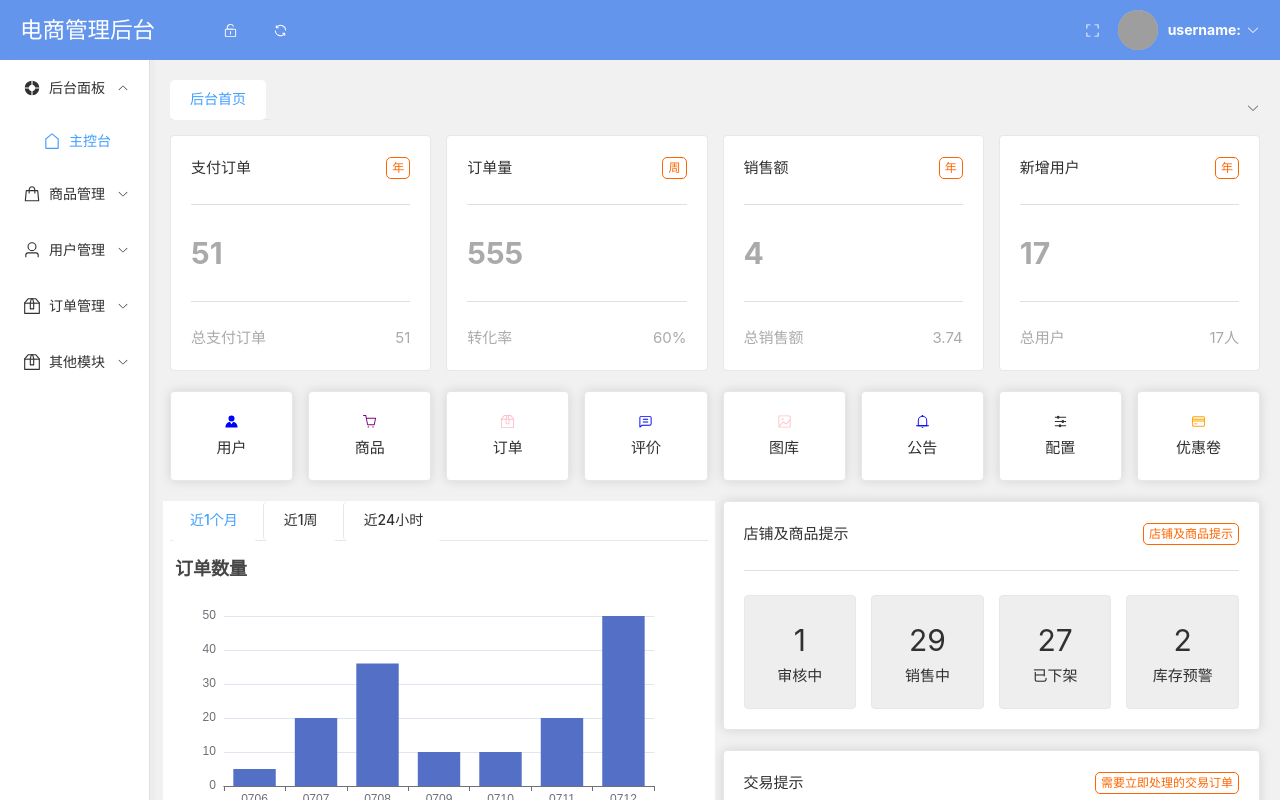
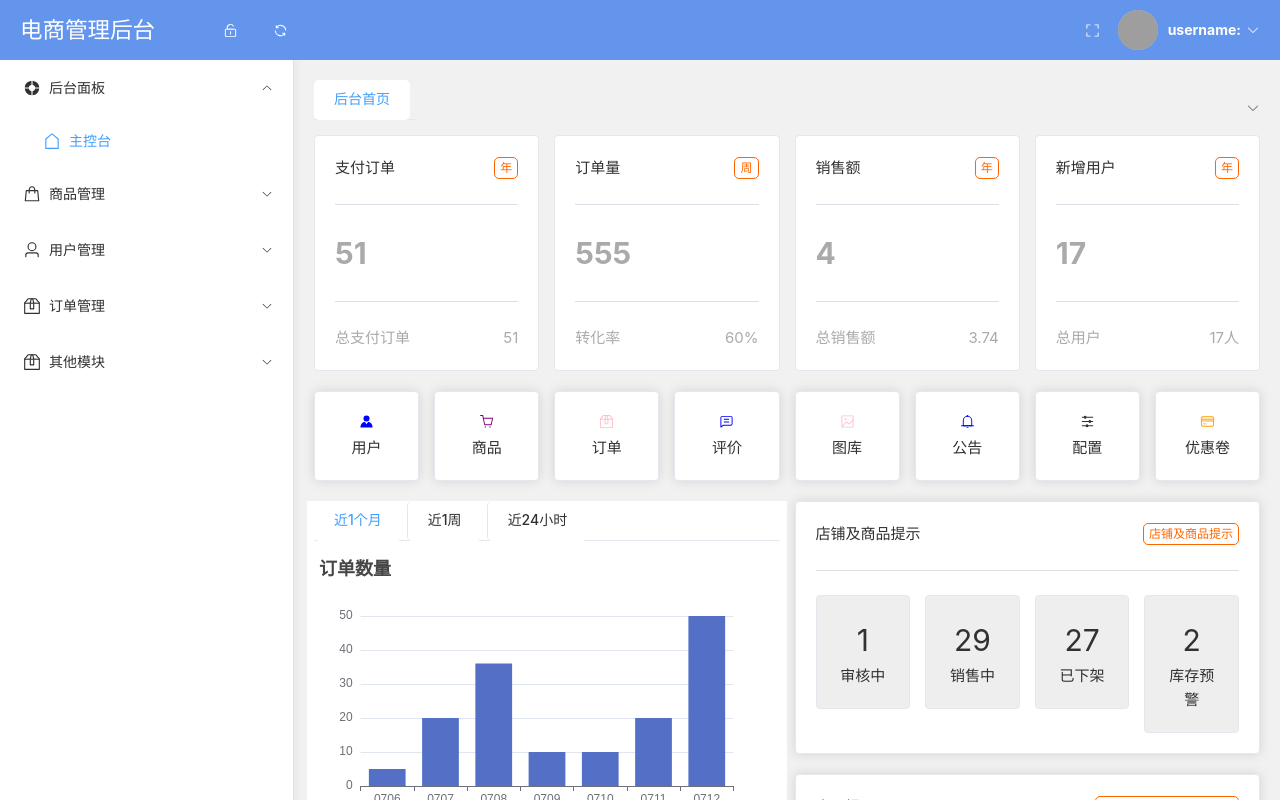
Before and after one commit to varshayulajiao/shayulajiao, a Vue app in the folder shop-cms/: page /home in a window 1280 px wide. Shown: the top 800 px of the page. Built offline with nearby package versions, Linux system fonts and the light colour scheme; grey boxes are pictures that could not be loaded.

Commit message:
实现进入index页默认显示home页内容,header和menu固定

```diff
--- a/shop-cms/src/views/Index.vue
+++ b/shop-cms/src/views/Index.vue
@@ -1,7 +1,6 @@
 <template>
     <div class="common-layout">
         <el-container>
-
             <el-header>
                 <div class="header-left">
                 <h2 class="header-h2">电商管理后台</h2>
@@ -63,10 +62,9 @@
 
             </el-header>
             <el-container>
-                <el-affix>
+
                 <el-aside width="auto">
-                    <el-menu default-active="/home" class="el-menu-vertical-demo" :collapse="isCollapse" @open="handleOpen"
-                        @close="handleClose" router >
+                    <el-menu default-active="/home" class="el-menu-vertical-demo" :collapse="isCollapse"  router >
                         <!-- 主控台 home -->
                         <el-sub-menu index="/index">
                             <template #title>
@@ -114,7 +112,7 @@
                                 <span>会员等级</span>
                             </el-menu-item>
                         </el-sub-menu>
-                        <!-- 订单管理 ordermanage -->
+                        <!-- 订单管理 ordermanage comment -->
                         <el-sub-menu index="/order">
                             <template #title>
                                 <el-icon>
@@ -131,7 +129,7 @@
                                 <span>评论管理</span>
                             </el-menu-item>
                         </el-sub-menu>
-                        <!-- 其他模块 -->
+                        <!-- 其他模块 notice-->
                         <el-sub-menu index="/others">
                             <template #title>
                                 <el-icon>
@@ -146,7 +144,6 @@
                         </el-sub-menu>
                     </el-menu>
                 </el-aside>
-            </el-affix>
                 <el-main>
                     <!-- 导航标签 -->
                     <div class="main-tabs">
@@ -192,16 +189,10 @@
 import {ref,reactive,watch} from 'vue'
 import {useRouter} from 'vue-router'
 const router=useRouter()
-
+//菜单开启关闭响应式数据
 const isCollapse=ref(false)
 const drawer=ref(false)
 
-const handleOpen=()=>{
-
-}
-const handleClose=()=>{
-
-}
 const reload=()=>{
     location.reload()
 }
@@ -241,9 +232,10 @@ const resetForm = (formEl) => {
   formEl.resetFields()
   drawer.value=false
 }
-//标签页部分
+//标签页部分--tabs
 import {useRoute,onBeforeRouteUpdate} from 'vue-router'
 const route =useRoute()
+router.push('/home')//进入index页直接显示home页内容
 const activeTab = ref(route.path)
 const tabList = ref([
   {
@@ -350,6 +342,8 @@ const screen=()=>{
 }
 .el-main{
     background: #f1f1f1;
+    overflow: scroll;
+    height: calc(100vh - 60px);
 }
 .reload-icon{
     color:white;
@@ -405,7 +399,7 @@ const screen=()=>{
 :deep(.el-tabs--card>.el-tabs__header .el-tabs__nav){
     border: 0;
 }
-/* .el-menu span{
+.el-menu span{
     width: 200px;
-} */
+}
 </style>
```
